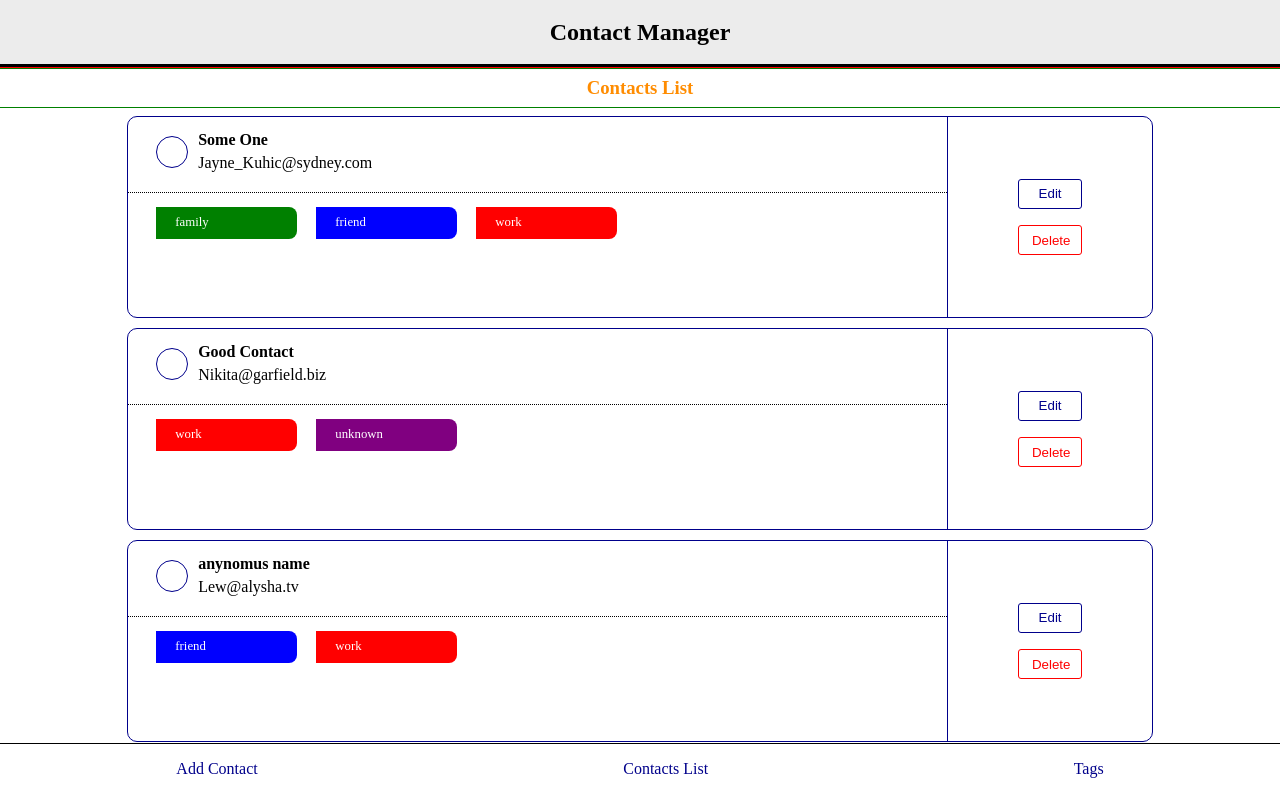
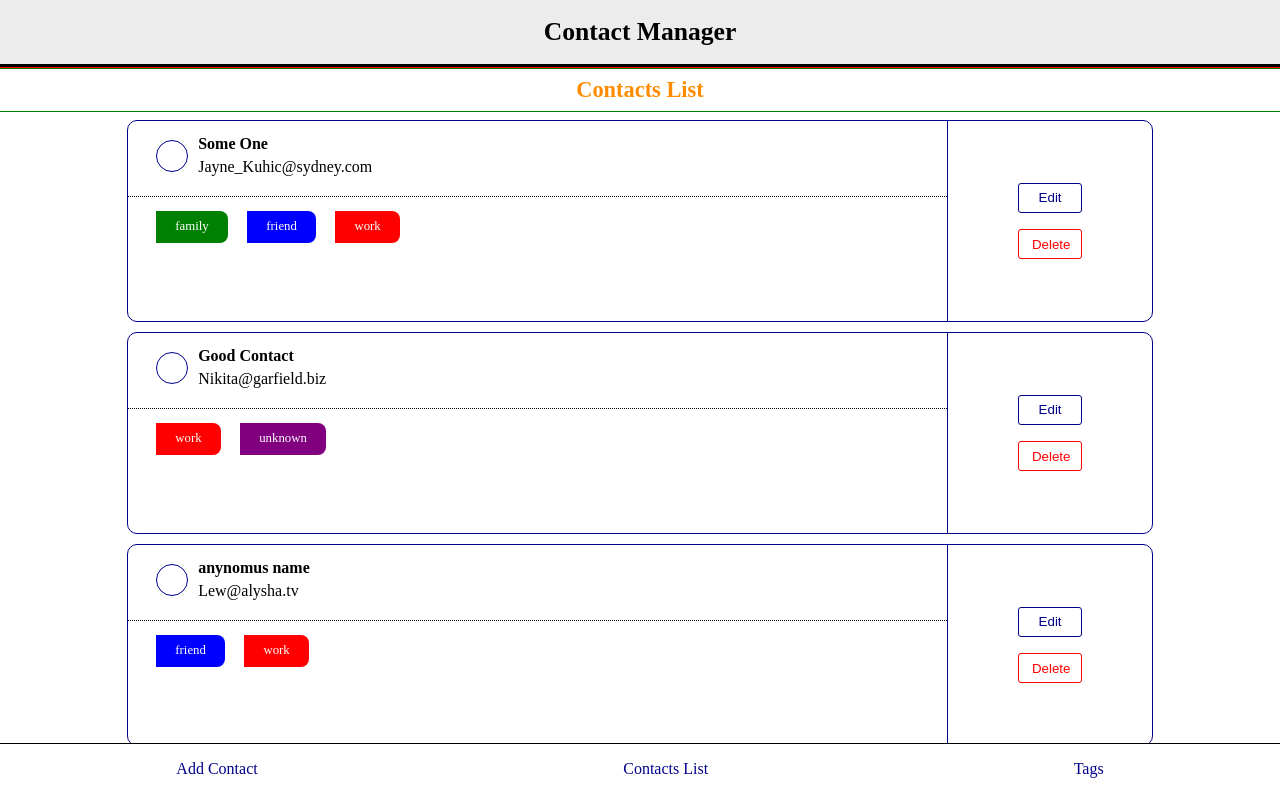
Before and after one commit to akamzandi/Contact-App, a React (Create React App) app: page / in a window 1280 px wide. Shown: the top 798 px of the page. Built offline with nearby package versions, Linux system fonts and the light colour scheme.

Commit message:
font size changed to rem

```diff
--- a/src/Components/Contact/Contact.js
+++ b/src/Components/Contact/Contact.js
@@ -11,18 +11,12 @@ const Contact = ({
 }) => {
   const renderValidTagStyle = (inputColor) => {
     return {
-      // width: "0.8rem",
-      // height: "0.8rem",
-      // borderRadius: "0.2rem",
-      // marginRight: "0.2rem",
       backgroundColor: inputColor,
     };
   };
 
   const renderUnvalidTagStyle = () => {
     return {
-      padding: "5px 10px",
-      margin: "5px",
       color: "gray",
       textDecoration: "line-through",
     };
--- a/src/Components/Contact/contact.css
+++ b/src/Components/Contact/contact.css
@@ -36,6 +36,7 @@
 
 .contact-info {
   /* border: 2px dotted orangered; */
+  font-size: 1rem;
   display: flex;
   align-items: center;
   /* padding: 0.7rem 0.9rem; */
@@ -81,7 +82,7 @@
   display: flex;
   justify-content: flex-start;
   align-items: center;
-  width: 8vw;
+  max-width: 9vw;
   height: 4vh;
   /* overflow-x: hidden; */
   /* overflow: hidden; */
--- a/src/Components/Header/header.css
+++ b/src/Components/Header/header.css
@@ -9,6 +9,6 @@ header {
 
 header h2 {
   /* border: 1px solid blue; */
-  /* font-size: 1.8rem; */
+  font-size: 1.6rem;
   text-align: center;
 }
--- a/src/Pages/ContactList/contactsListPage.css
+++ b/src/Pages/ContactList/contactsListPage.css
@@ -8,6 +8,7 @@
 }
 
 .contactList-page h3 {
+  font-size: 1.4rem;
   border: 1px solid green;
   color: darkorange;
   width: 100%;
```
